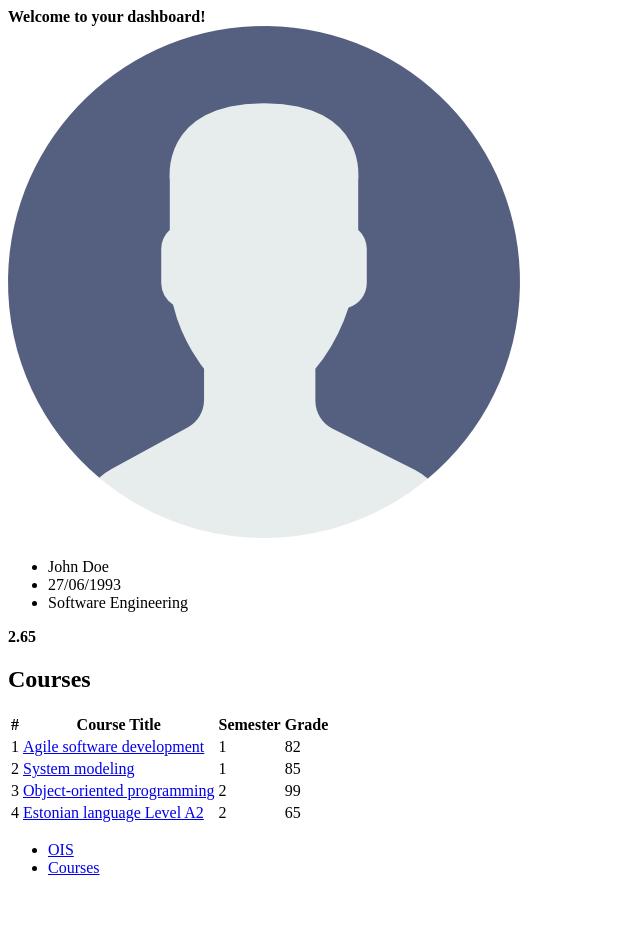
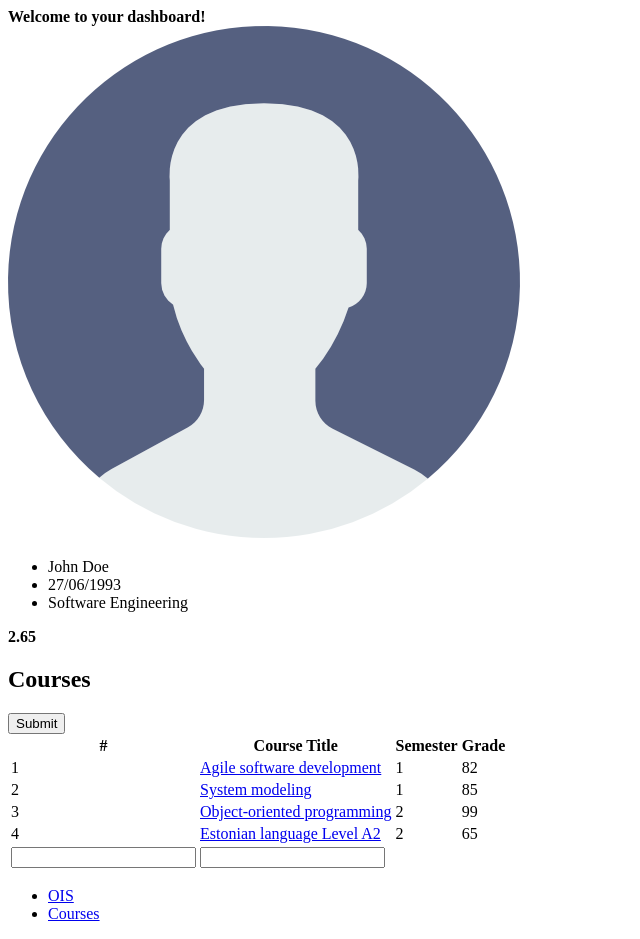
Before and after one commit to irenerus/lab02_web, a plain HTML site: page index.html in a window 1280 px wide. Shown: the whole page, without its empty margins (0-640 px from the left). Before the commit the page ends 893 px from the top, so only its background shows below. Drawn offline with Linux system fonts and the light colour scheme.

Commit message:
Update index.html

```diff
--- a/index.html
+++ b/index.html
@@ -73,6 +73,12 @@
          </tr>
        </tbody>
        <tfoot>
+         <tr>
+          <form action="/action_page.php" method="post">
+          <td><input type="text" name="course"></td>
+          <td><input type="text" name="grade"></td>
+          <input type="submit" value="Submit">
+         </tr>
        </tfoot>
      </table>
     </section>
```
